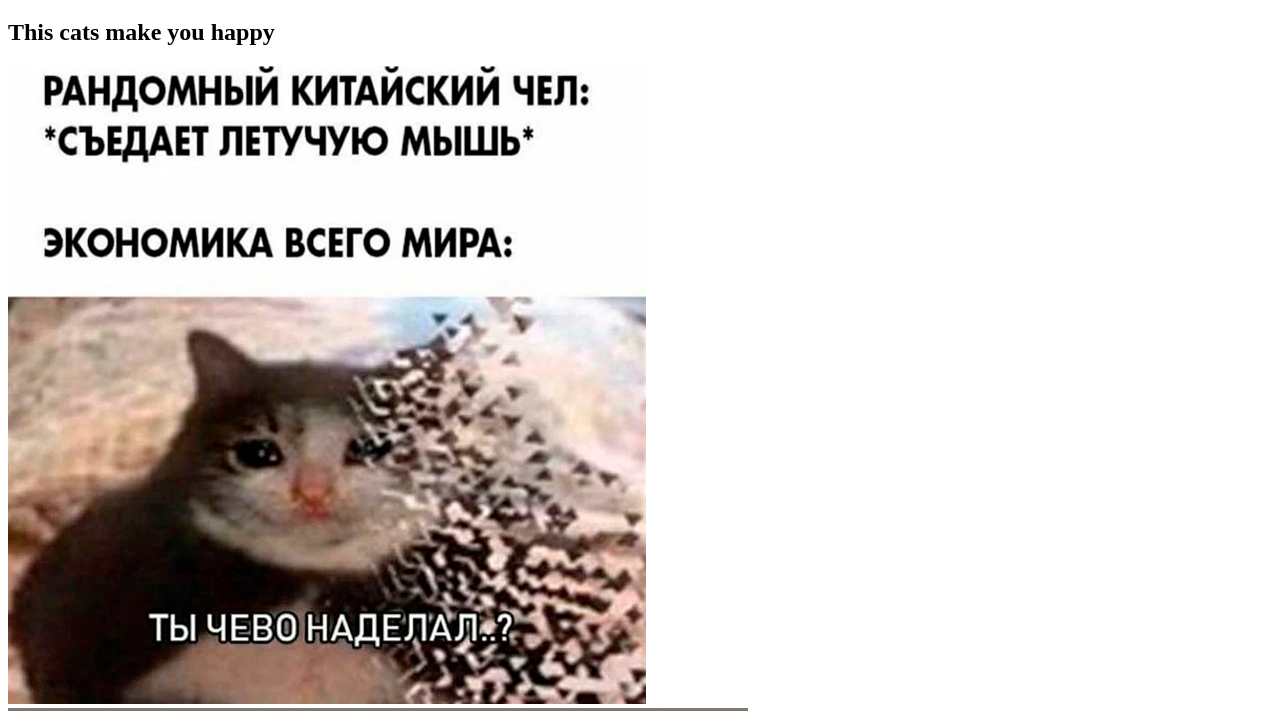
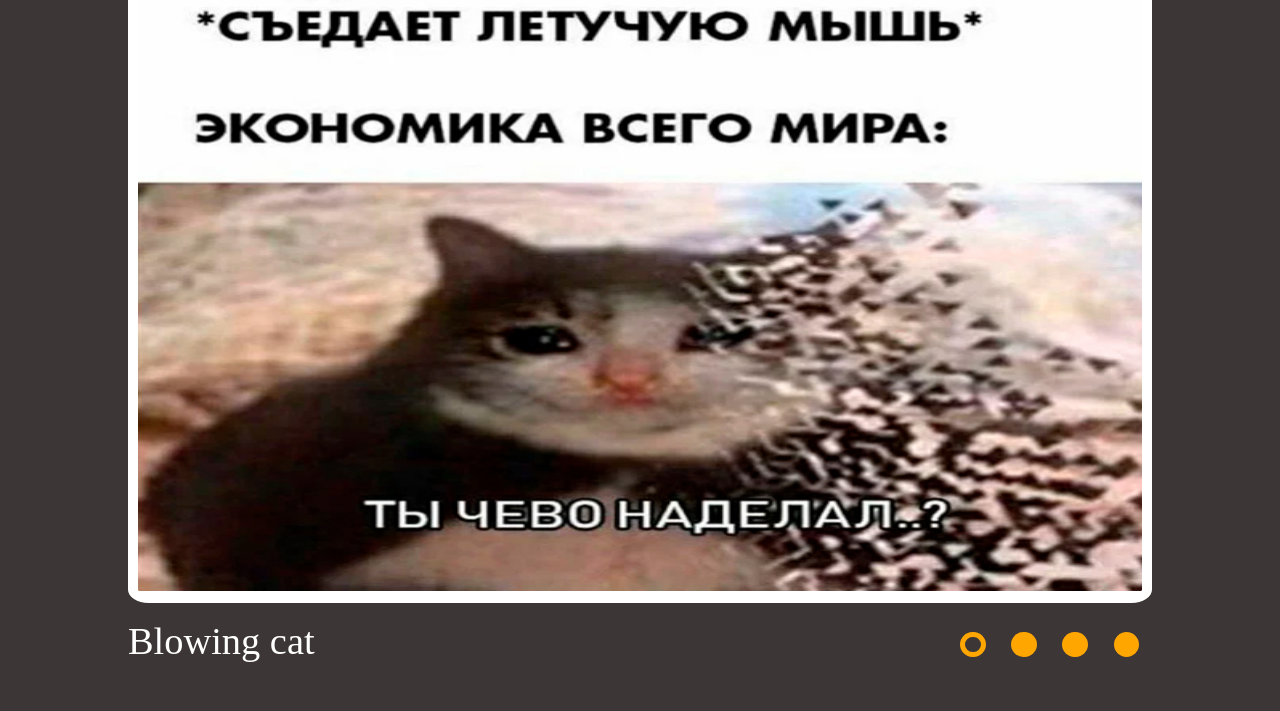
Before and after one commit to mikegrekov/cssMemeSlider, a plain HTML site: page cssMemeSlider/index.html in a window 1280 px wide. Shown: the part 99-810 px from the top of the page. Drawn offline with Linux system fonts and the light colour scheme.

Commit message:
feat: implemented slider, buttons and title for destop  (Tue, Sep 12, 2023 19:41:48 PM)

```diff
--- a/cssMemeSlider/carusel.js
+++ b/cssMemeSlider/carusel.js
@@ -0,0 +1,32 @@
+class_list = {
+    CARUSEL_BUTTON: ".carusel-item",
+    CARUSEL_TITLES: ".titles-carusel",
+    CARUSEL_IMAGE: ".image-item",
+    CARUSEL_CONTAINER: ".images",
+}
+const carusel = document.querySelectorAll(class_list.CARUSEL_BUTTON);
+const caruselImage = document.querySelectorAll(class_list.CARUSEL_IMAGE);
+const caruselTitle = document.querySelector(class_list.CARUSEL_TITLES);
+const caruselImageContainerWidth = document.querySelector(class_list.CARUSEL_CONTAINER).clientWidth + 25;
+
+activateSlide(0);
+
+function activateSlide(n) {
+
+
+    activeImage = n;
+
+    for (let i = 0; i < carusel.length; i++) {
+        carusel[i].classList.remove("carusel-active");
+    };
+
+    moveImages(n);
+    carusel[n].className += " carusel-active";
+    caruselTitle.innerHTML = caruselImage[n].children[0].alt;
+}
+
+function moveImages(n) {
+    for (let i = 0; i < caruselImage.length; i++) {
+        caruselImage[i].style.transform = `translateX(${-caruselImageContainerWidth * n}px)`;
+    }
+}
--- a/cssMemeSlider/index.html
+++ b/cssMemeSlider/index.html
@@ -7,15 +7,15 @@
     <title>Document</title>
     <link rel="stylesheet" href="style.css">
     <link rel="stylesheet" href="media.css">
-    <script src="index.js"></script>
-    <script src="carusel.js"></script>
+    <script src="index.js" defer></script>
+    <script src="carusel.js" defer></script>
 </head>
-<body>
+<body onresize = "location.reload();" >
     <div class="body-container">
         <header>
             <h1 class="title">Funny cats</h1>
         </header>
-        <main>Main
+        <main>
             <section class="carusel-container">
                 <h2 class="section-title">This cats make you happy</h2>
                 <div class="images-carusel-container">
@@ -38,10 +38,19 @@
                 <div class="footer-carusel">
                     <div class="titles-carusel"></div>
                     <div class="buttons-carusel">
-                        <span class="carusel-item" onclick="activateAboutSlide(0)"></span>
-                        <span class="carusel-item" onclick="activateAboutSlide(1)"></span>
-                        <span class="carusel-item" onclick="activateAboutSlide(2)"></span>
-                        <span class="carusel-item" onclick="activateAboutSlide(3)"></span>
+                        <div class="carusel-item-container" onclick="activateSlide(0)">
+                            <span class="carusel-item" ></span>
+                        </div>
+                        <div class="carusel-item-container" onclick="activateSlide(1)">
+                            <span class="carusel-item" ></span>
+                        </div>
+                        <div class="carusel-item-container" onclick="activateSlide(2)">
+                            <span class="carusel-item"></span>
+                        </div>
+                        <div class="carusel-item-container" onclick="activateSlide(3)">
+                            <span class="carusel-item"></span>
+                        </div>
+
                     </div>
                 </div>
             </section>
--- a/cssMemeSlider/style.css
+++ b/cssMemeSlider/style.css
@@ -0,0 +1,117 @@
+@font-face {
+    font-family: Forum;
+     src: url("assets/fonts/Forum-Regular.ttf");
+   }
+
+@font-face {
+    font-family: Inter;
+    src: url("assets/fonts/Inter-VariableFont_slnt\,wght.ttf");
+}
+
+
+:root {
+    --color-gray: rgb(61, 54, 54) ;
+    --color-orange: hwb(39 0% 0%);
+
+}
+
+* {
+    margin: 0;
+    padding: 0;
+    box-sizing: border-box;
+}
+
+html {
+    font-size: 62.5%; /* font-size 1em = 10px on default browser settings */
+  }
+
+.body-container {
+    background-color: var(--color-gray);
+}
+.title {
+    display: none;
+}
+.carusel-container {
+    display: flex;
+    flex-direction: column;
+    gap: 2vh;
+    padding: 5vh 0;
+}
+.section-title {
+    display: none;
+}
+.images-carusel-container {
+}
+.images {
+    display: flex;
+    flex-direction: row;
+    margin: 0 auto;
+    width: 80vw;
+    overflow:hidden;
+    border-radius: 2%;
+    background-color: white;
+    border: 1rem solid white;
+    /* border-radius: 2%; */
+    overflow: hidden;
+}
+.image-item {
+    /* width: 20vw; */
+}
+.slider-pictures {
+    width: 80vw;
+    height: 80vh;
+    z-index: -1;
+}
+.footer-carusel {
+    display: flex;
+    flex-direction: row;
+    justify-content: space-between;
+    align-items: flex-start;
+    min-height: 10vh;
+    width: 80vw;
+    margin: 0 auto;
+    /* background-color: aqua; */
+}
+.titles-carusel {
+    font-size: 3vw;
+    color: white;
+}
+.buttons-carusel {
+    /* background-color: rebeccapurple; */
+    display: flex;
+    justify-content: end;
+    align-items: center;
+}
+
+.carusel-item-container {
+    display: flex;
+    align-items: center;
+    justify-content: center;
+    cursor: pointer;
+    /* background-color: none; */
+}
+
+.carusel-item {
+    margin: 1vw;
+    height: 2vw;
+    width: 2vw;
+    border-radius: 50%;
+    background-color: var(--color-orange);
+    cursor: pointer;
+  }
+
+  .carusel-active {
+    background-color: var(--color-gray);
+    border: 1vw solid var(--color-orange);
+    border-width: thick;
+  }
+
+  .carusel-item-container:hover .carusel-item.carusel-active {
+    background-color: var(--color-gray);
+    border: 1vw solid white;
+    border-width: thick;
+  }
+
+  .carusel-item-container:hover .carusel-item {
+    background-color: white;
+  }
```
